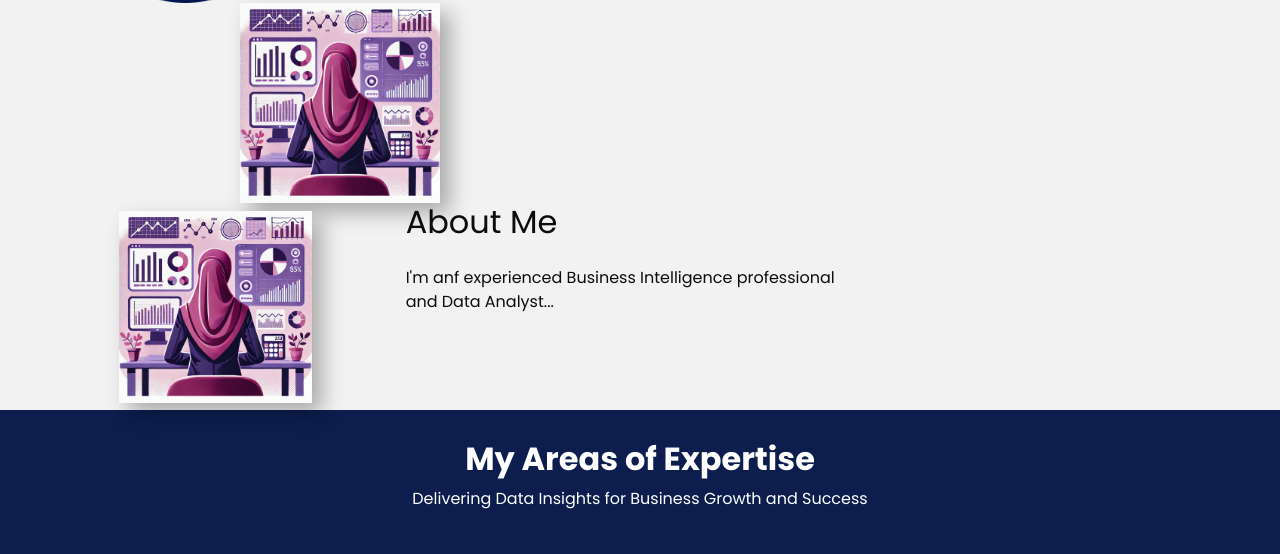
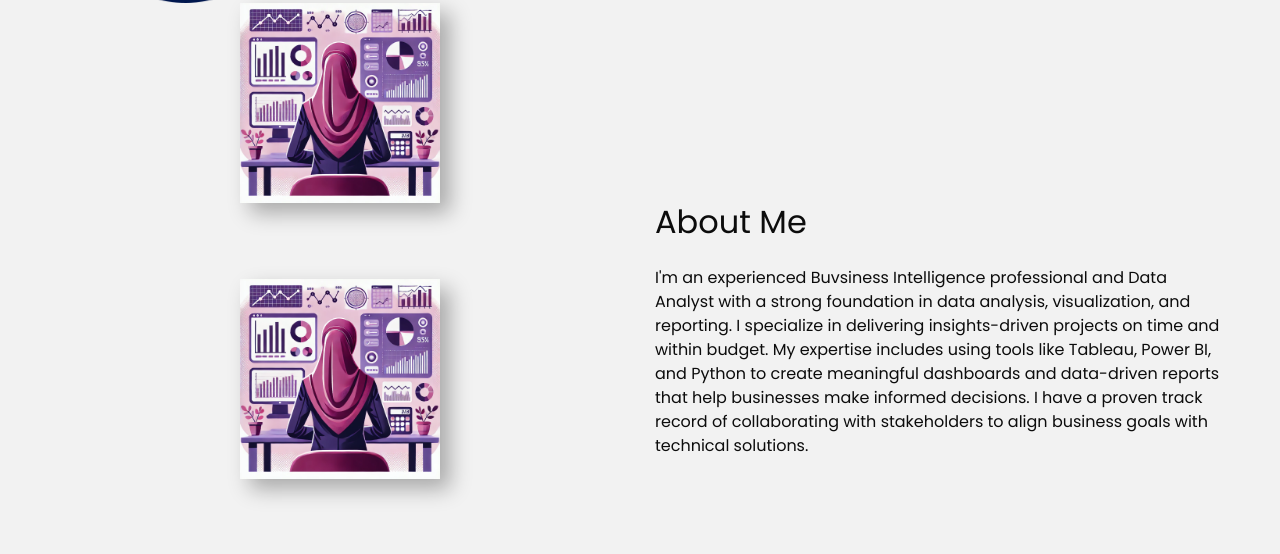
Before and after one commit to MennatullahShazly/Mennatullahalshazly, a plain HTML site: page index.html in a window 1280 px wide. Shown: the part 781-1335 px from the top of the page. Drawn offline with nearby package versions, Linux system fonts and the light colour scheme.

Commit message:
Update index.html

```diff
--- a/index.html
+++ b/index.html
@@ -129,18 +129,22 @@
     <img src="home-art.png" alt="About section image" style="width: 200px; height: auto; box-shadow: 10px 10px 20px rgba(0,0,0,0.3);">
 </div>
         </div>
-        <div class="row">
-  <div class="col-md-5">
+      <div class="row">
+  <div class="col-md-6">
     <div class="img-box">
       <img src="home-art.png" alt="About section image" style="width: 200px; height: auto; box-shadow: 10px 10px 20px rgba(0,0,0,0.3);">
     </div>
   </div>
-  <div class="col-md-7">
+  <div class="col-md-6">
     <div class="detail-box">
       <h2>About Me</h2>
-      <p>I'm anf experienced Business Intelligence professional and Data Analyst...</p>
+      <p>
+  I'm an experienced Buvsiness Intelligence professional and Data Analyst with a strong foundation in data analysis, visualization, and reporting. I specialize in delivering insights-driven projects on time and within budget. My expertise includes using tools like Tableau, Power BI, and Python to create meaningful dashboards and data-driven reports that help businesses make informed decisions. I have a proven track record of collaborating with stakeholders to align business goals with technical solutions.
+</p>
     </div>
   </div>
+</div>
+
 </div>
 
     </div>
```
